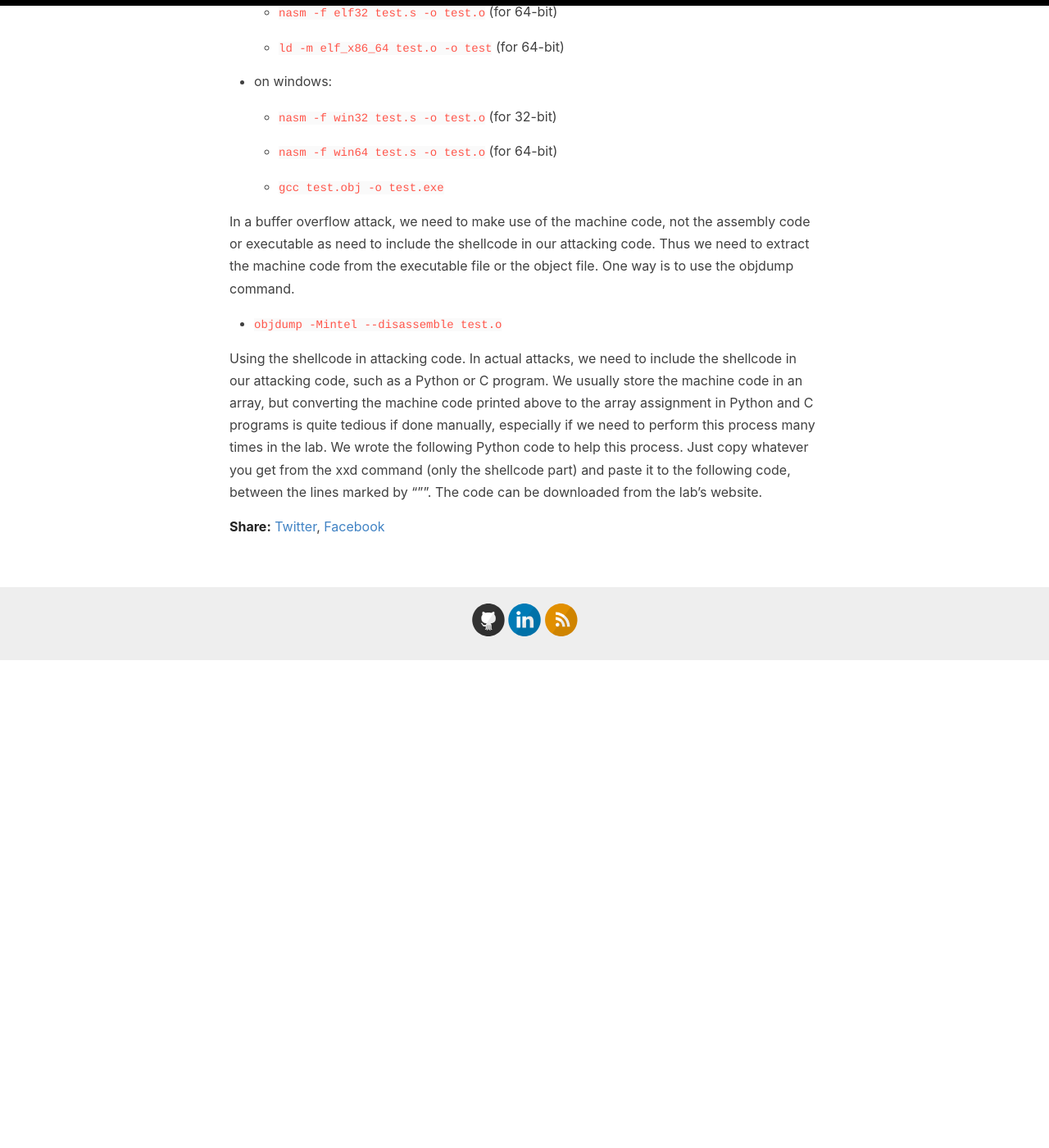
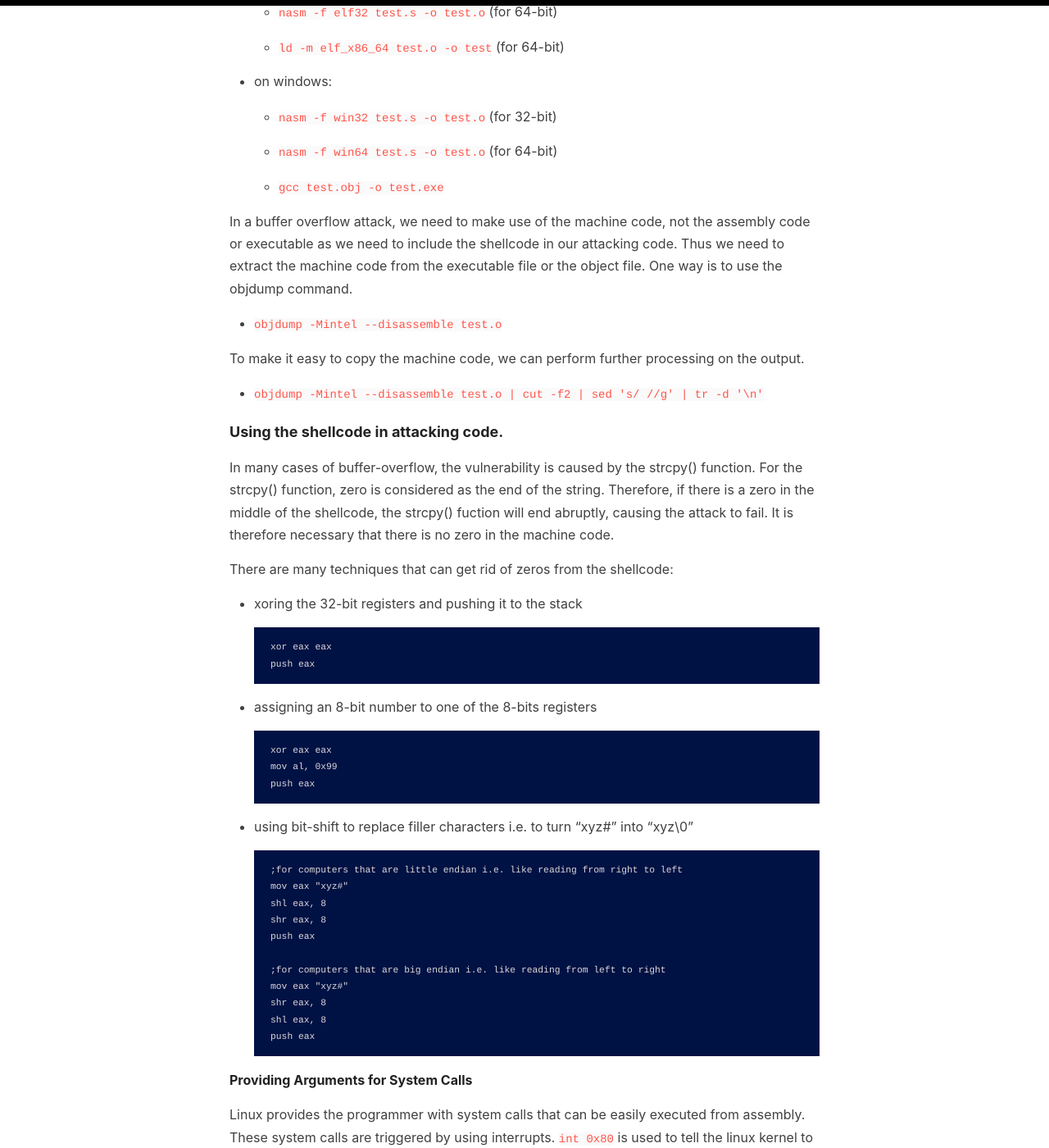
Before and after one commit to iukadike/blog, a Jekyll site: the page built from _posts/2023-08-01-buffer-overflow.md, in a window 1280 px wide and 1400 px high, scrolled down 696 px. Shown: the whole window at 82% size. Built offline with Jekyll 4.4.1, drawn with Linux system fonts in a browser that asks for light colours; comment, search, counter and statistics services are not loaded; before the commit the page ends 1501 px from its top, so only the background shows below that; some of the changed text lies outside the part shown.

Commit message:
update content

````diff
--- a/_posts/2023-08-01-buffer-overflow.md
+++ b/_posts/2023-08-01-buffer-overflow.md
@@ -32,17 +32,75 @@ Given an assembly code `test.s`, such code can be compiled using nasm
   - `gcc test.obj -o test.exe`
 
 
-In a buffer overflow attack, we need to make use of the machine code, not the assembly code or executable as need to include the shellcode in our attacking
+In a buffer overflow attack, we need to make use of the machine code, not the assembly code or executable as we need to include the shellcode in our attacking
 code. Thus we need to extract the machine code from the executable file or the object file. One way is to use the objdump command.
 
 - `objdump -Mintel --disassemble test.o`
 
+To make it easy to copy the machine code, we can perform further processing on the output.
+
+- `objdump -Mintel --disassemble test.o | cut -f2 | sed 's/ //g' | tr -d '\n'`
 
 
-Using the shellcode in attacking code. In actual attacks, we need to include the shellcode in our attacking
-code, such as a Python or C program. We usually store the machine code in an array, but converting the
-machine code printed above to the array assignment in Python and C programs is quite tedious if done
-manually, especially if we need to perform this process many times in the lab. We wrote the following
-Python code to help this process. Just copy whatever you get from the xxd command (only the shellcode
-part) and paste it to the following code, between the lines marked by """. The code can be downloaded
-from the lab’s website.
+### Using the shellcode in attacking code.
+
+In many cases of buffer-overflow, the vulnerability is caused by the strcpy() function. For the strcpy() function, zero is considered as the end of the string. Therefore, if there is a zero in the middle of the shellcode, the strcpy() fuction will end abruptly, causing the attack to fail. It is therefore necessary that there is no zero in the machine code.
+
+There are many techniques that can get rid of zeros from the shellcode:
+
+- xoring the 32-bit registers and pushing it to the stack
+
+  ```
+  xor eax eax
+  push eax
+  ```
+
+- assigning an 8-bit number to one of the 8-bits registers
+
+  ```
+  xor eax eax
+  mov al, 0x99
+  push eax
+  ```
+
+- using bit-shift to replace filler characters i.e. to turn "xyz#" into "xyz\0"
+
+  ```
+  ;for computers that are little endian i.e. like reading from right to left
+  mov eax "xyz#"
+  shl eax, 8
+  shr eax, 8
+  push eax
+
+  ;for computers that are big endian i.e. like reading from left to right
+  mov eax "xyz#"
+  shr eax, 8
+  shl eax, 8
+  push eax
+  ```
+
+####  Providing Arguments for System Calls
+
+Linux provides the programmer with system calls that can be easily executed from assembly. These system calls are triggered by using interrupts. `int 0x80` is used to tell the linux kernel to use the EAX, EBX, ECX, and EDX registers to call a function.
+
+When making a system call the 32-bit registers are interpreted as follows:
+EAX: this is used to store the function to be called
+EBX: this is used to store the first argument to the function
+ECX: this is used to store the second argument to the function
+EDX: this is used to store the third argument to the function
+
+So in the case of execve we have the function definition as
+
+```
+execve(const char *pathname, char *const _Nullable argv[],
+                  char *const _Nullable envp[])
+```
+
+This means EAX would store the execve function itself (execve has a system call number of 11), EBX would store the pathname (which in this case is /bin/sh), ECX would store argv[] (which includes the pathname, the arguments, and a null terminator), and EDX would store envp[] (which is the environment variables).
+
+
+
+
+## include book code
+
+## include my solution
````
Also changed, not shown: other parts of _posts/2023-08-01-buffer-overflow.md (+1 -1 lines).
